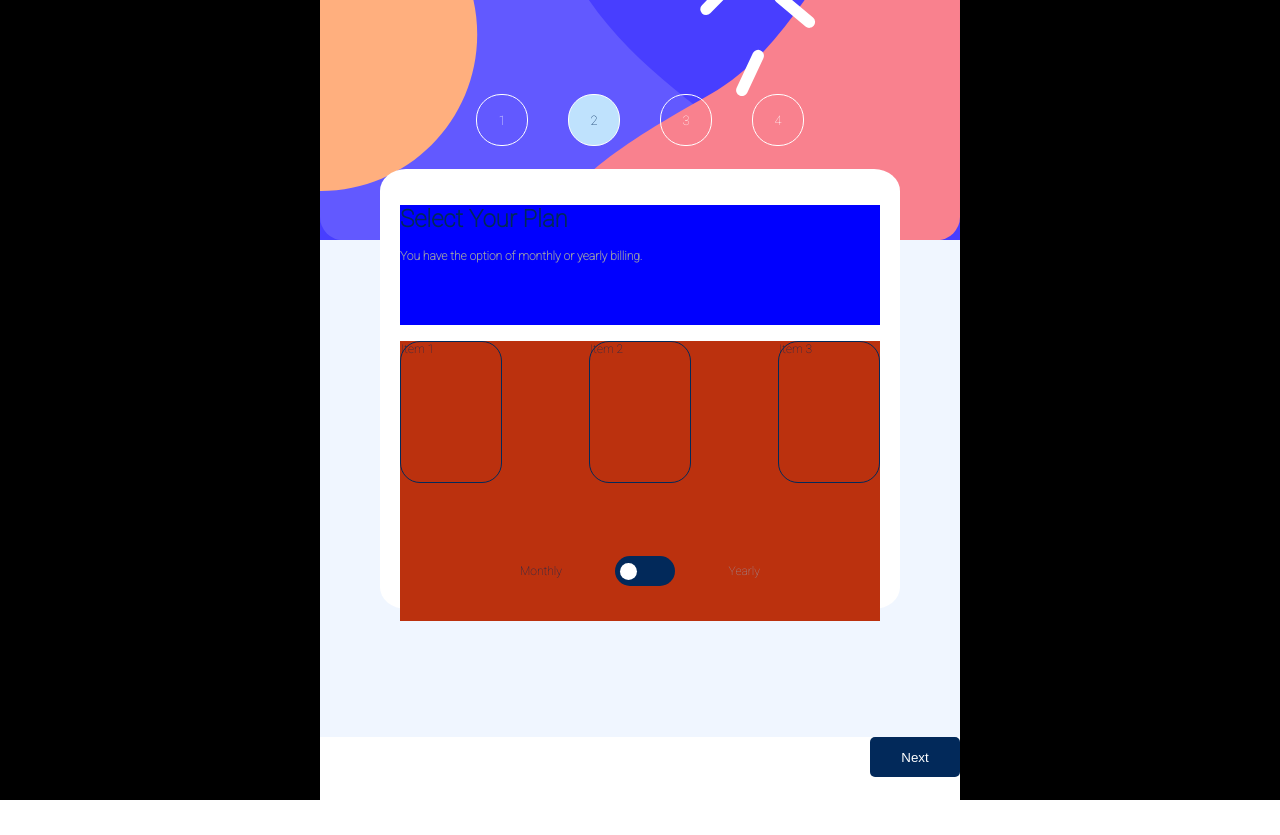
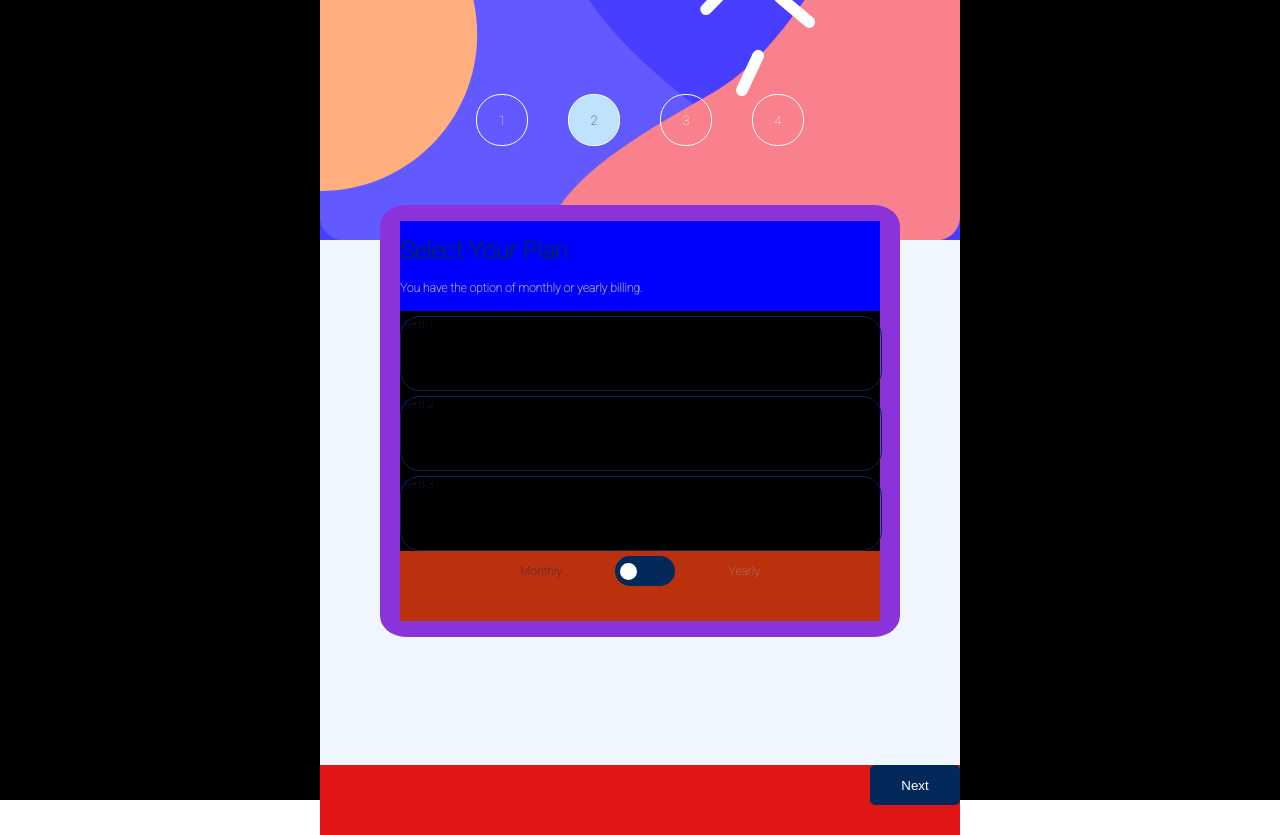
Before and after one commit to ablashika/muilti-step-form, a React (Create React App) app: page /step-two in a window 1280 px wide. Before the commit the page ends 807 px from the top, so only its background shows below. Built offline with nearby package versions, Linux system fonts and the light colour scheme.

Commit message:
multiple select

```diff
--- a/src/components/FirstStep.js
+++ b/src/components/FirstStep.js
@@ -1,4 +1,4 @@
-import React, { useEffect,useState } from 'react'
+import React  from 'react'
 import { useNavigate } from 'react-router-dom';
 import  '../styles.css'
 import {useForm} from 'react-hook-form'
--- a/src/components/SecondStep.js
+++ b/src/components/SecondStep.js
@@ -48,11 +48,10 @@ const handleClick = () => {
 
     <div className='stepCard'>
       <form onSubmit={handleSubmit(handleClick)}>
-              <div className='topStep'>
+      <div className='topStep-second'>
           <div className='top-text-box'>
             <h1 >Select Your Plan</h1>
             <h4 className='gray-text'>You have the option of monthly or yearly billing.</h4>
-
           </div>
           <div className='top-box secondstep-topbox'>
          <div className='plan-container'>
@@ -78,8 +77,7 @@ const handleClick = () => {
         </div>
         </div>
       </div>
-
-        <div className='nextStep-box'>
+        <div className='nextStep-box-second'>
         <button onClick={handleClick}
         >
             Next
--- a/src/components/ThirdStep.js
+++ b/src/components/ThirdStep.js
@@ -1,12 +1,121 @@
-import React,{useState} from 'react'
-import { useNavigate } from 'react-router-dom';
+// import React,{useState} from 'react'
+// import { useNavigate } from 'react-router-dom';
+// import { useForm} from 'react-hook-form';
+
+// let pickAdds = [
+//   { id: 'item1', label: 'Item 1' },
+//   { id: 'item2', label: 'Item 2' },
+//   { id: 'item3', label: 'Item 3' }
+// ]
+// export default function ThirdStep() {
+
+
+//   const { register, handleSubmit,formState: { errors } } = useForm();
 
 
 
-export default function ThirdStep() {
+// const navigate = useNavigate();
+//   const handleClick = () => {
+//         navigate('/step-four');
+//    };
+
+//   const handleClickBack = () => {
+//         navigate('/step-two');
+//   };
 
 
+// const [isActiveOnline, setIsActiveOnline] = useState(false);
+// const [isActiveLarger, setIsActiveLarger] = useState(false);
+// const [isActive, setIsActive] = useState(false);
+
+//   const handleToggleOnline = () => {
+//     setIsActiveOnline(!isActiveOnline);
+//   };
+
+//   const handleToggleLarger = () => {
+//     setIsActiveLarger(!isActiveLarger);
+//   };
+
+//   const handleToggle = () => {
+//     setIsActive(!isActive);
+//   };
+//   return (
+
+
+//     <div className='stepCard'>
+//       <form  onSubmit={handleSubmit(handleClick)}>
+//       <div className='topStep'>
+//       <h1 >Pick add-ons</h1>
+//     <h4 className='gray-text'>Add-ons help enhance your gaming experience.</h4>
+
+//     <div className='top-box'>
+//       <div className={isActiveOnline?'adds-on-box-active':"adds-on-box"}>
+//       <input className='check-box' type="checkbox" checked={isActiveOnline} onChange={handleToggleOnline} />
+//        <div className='adds-on-items'>
+//        <h3>Online Service</h3>
+//        <p className='gret-text'>Access to multiple player games</p>
+
+//        </div>
+//        <p className='purple-text'>+$ 1/mo</p>
+//       </div>
+//       <div className={isActiveLarger?'adds-on-box-active':"adds-on-box"}>
+//       <input className='check-box' type="checkbox" checked={isActiveLarger} onChange={handleToggleLarger} />
+//        <div className='adds-on-items'>
+//        <h3>Larger storagee</h3>
+//        <p className='gret-text'>Extra 1TB of cloud save</p>
+
+//        </div>
+//        <p className='purple-text'>+$ 1/mo</p>
+//       </div>
+
+//       <div className={isActive?'adds-on-box-active':"adds-on-box"}>
+//       <input className='check-box' type="checkbox" checked={isActive} onChange={handleToggle} />
+//        <div className='adds-on-items'>
+//        <h3>Online Service</h3>
+//        <p className='gret-text'> Access to multiple player games</p>
+
+//        </div>
+//        <p className='purple-text'>+$ 1/mo</p>
+//       </div>
+
+
+//     </div>
+//       </div>
+
+
+
+//     <div className='nextStep-box'>
+//       <div
+//       onClick={handleClickBack}
+
+//       className='gray-text'><p>Go Back</p></div>
+//     <button onClick={handleClick}
+//     >
+//         Next
+//     </button>
+//     </div>
+//       </form>
+// </div>
+
+
+//   )
+// }
+
+
+import React, { useState } from 'react';
+import { useNavigate } from 'react-router-dom';
+import { useForm } from 'react-hook-form';
+
+const addOns = [
+  { id: 'onlineService', label: 'Online Service', description: 'Access to multiple player games', price: 1 },
+  { id: 'largerStorage', label: 'Larger Storage', description: 'Extra 1TB of cloud save', price: 1 },
+  { id: 'otherService', label: 'Other Service', description: 'Access to other services', price: 1 }
+];
+
+export default function ThirdStep() {
+  const { register, handleSubmit, formState: { errors } } = useForm();
   const navigate = useNavigate();
+
   const handleClick = () => {
     navigate('/step-four');
   };
@@ -15,78 +124,44 @@ const navigate = useNavigate();
     navigate('/step-two');
   };
 
+  const [addOnSelection, setAddOnSelection] = useState(addOns.map(addOn => ({ ...addOn, isActive: false })));
 
-const [isActiveOnline, setIsActiveOnline] = useState(false);
-const [isActiveLarger, setIsActiveLarger] = useState(false);
-const [isActive, setIsActive] = useState(false);
-
-  const handleToggleOnline = () => {
-    setIsActiveOnline(!isActiveOnline);
+  const handleToggle = (id) => {
+    setAddOnSelection(addOnSelection.map(addOn => {
+      if (addOn.id === id) {
+        return { ...addOn, isActive: !addOn.isActive };
+      } else {
+        return addOn;
+      }
+    }));
   };
 
-  const handleToggleLarger = () => {
-    setIsActiveLarger(!isActiveLarger);
-  };
-
-  const handleToggle = () => {
-    setIsActive(!isActive);
-  };
   return (
-
-
     <div className='stepCard'>
+      <form onSubmit={handleSubmit(handleClick)}>
         <div className='topStep'>
-      <h1 >Pick add-ons</h1>
+          <h1>Pick add-ons</h1>
           <h4 className='gray-text'>Add-ons help enhance your gaming experience.</h4>
 
           <div className='top-box'>
-      <div className={isActiveOnline?'adds-on-box-active':"adds-on-box"}>
-      <input className='check-box' type="checkbox" checked={isActiveOnline} onChange={handleToggleOnline} />
+            {addOnSelection.map(addOn => (
+              <div key={addOn.id} className={addOn.isActive ? 'adds-on-box-active' : 'adds-on-box'}>
+                <input className='check-box' type="checkbox" checked={addOn.isActive} onChange={() => handleToggle(addOn.id)} />
                 <div className='adds-on-items'>
-       <h3>Online Service</h3>
-       <p className='gret-text'>Access to multiple player games</p>
-
+                  <h3>{addOn.label}</h3>
+                  <p className='gret-text'>{addOn.description}</p>
                 </div>
-       <p className='purple-text'>+$ 1/mo</p>
+                <p className='purple-text'>+${addOn.price}/mo</p>
               </div>
-      <div className={isActiveLarger?'adds-on-box-active':"adds-on-box"}>
-      <input className='check-box' type="checkbox" checked={isActiveLarger} onChange={handleToggleLarger} />
-       <div className='adds-on-items'>
-       <h3>Larger storagee</h3>
-       <p className='gret-text'>Extra 1TB of cloud save</p>
-
-       </div>
-       <p className='purple-text'>+$ 1/mo</p>
-      </div>
-
-      <div className={isActive?'adds-on-box-active':"adds-on-box"}>
-      <input className='check-box' type="checkbox" checked={isActive} onChange={handleToggle} />
-       <div className='adds-on-items'>
-       <h3>Online Service</h3>
-       <p className='gret-text'> Access to multiple player games</p>
-
-       </div>
-       <p className='purple-text'>+$ 1/mo</p>
-      </div>
-
-
+            ))}
           </div>
         </div>
 
-
-
         <div className='nextStep-box'>
-      <div
-      onClick={handleClickBack}
-
-      className='gray-text'><p>Go Back</p></div>
-    <button onClick={handleClick}
-    >
-        Next
-    </button>
+          <div onClick={handleClickBack} className='gray-text'><p>Go Back</p></div>
+          <button onClick={handleClick}>Next</button>
         </div>
+      </form>
     </div>
-
-
-  )
+  );
 }
--- a/src/styles.css
+++ b/src/styles.css
@@ -183,10 +183,10 @@ media only screen and (max-width: 375px)
   }
   .top-text-box{
     background-color: blue;
-    height: 30%;
+    /* height: 30%; */
   }
   .top-box{
-    height: 70%;
+    /* height: 70%; */
     display: flex;
     flex-direction: column;
     background-color: rgb(187, 49, 14);
@@ -209,16 +209,47 @@ media only screen and (max-width: 375px)
     align-self: flex-end;
   }
 
+
+  /* secondStep */
+
+  .topStep-second{
+    display: flex;
+    flex-direction: column;
+    justify-content: center;
+    /* align-items: center; */
+    width: 75%;
+    background-color:hsl(0, 0%, 100%);
+    height: 70%;
+    /* margin-top: -10%; */
+    margin-bottom: 20%;
+    border-radius: 5%;
+    padding: 20px;
+    background-color: rgb(137, 51, 217);
+
+
+  }
+
+  .nextStep-box-second{
+    background-color: hsl(0, 83%, 48%);
+    width: 100%;
+    height:30%;
+    display: flex;
+    justify-content: flex-end;
+    align-self: flex-end;
+  }
   .plan-container{
     display: flex;
     justify-content: center;
+    background-color: black;
     height: 30vh;
      width: 100%;
      justify-content: space-between;
+     flex-direction: column;
     }
     .plan-card{
-    height:140px;
-    width: 100px;
+    height:400px;
+    width: 100%;
+    margin-top: 5px;
     border:1px solid hsl(213, 96%, 18%);
     border-radius: 20px;
     }
```
Lines whose indentation alone changed are shown as unchanged.
